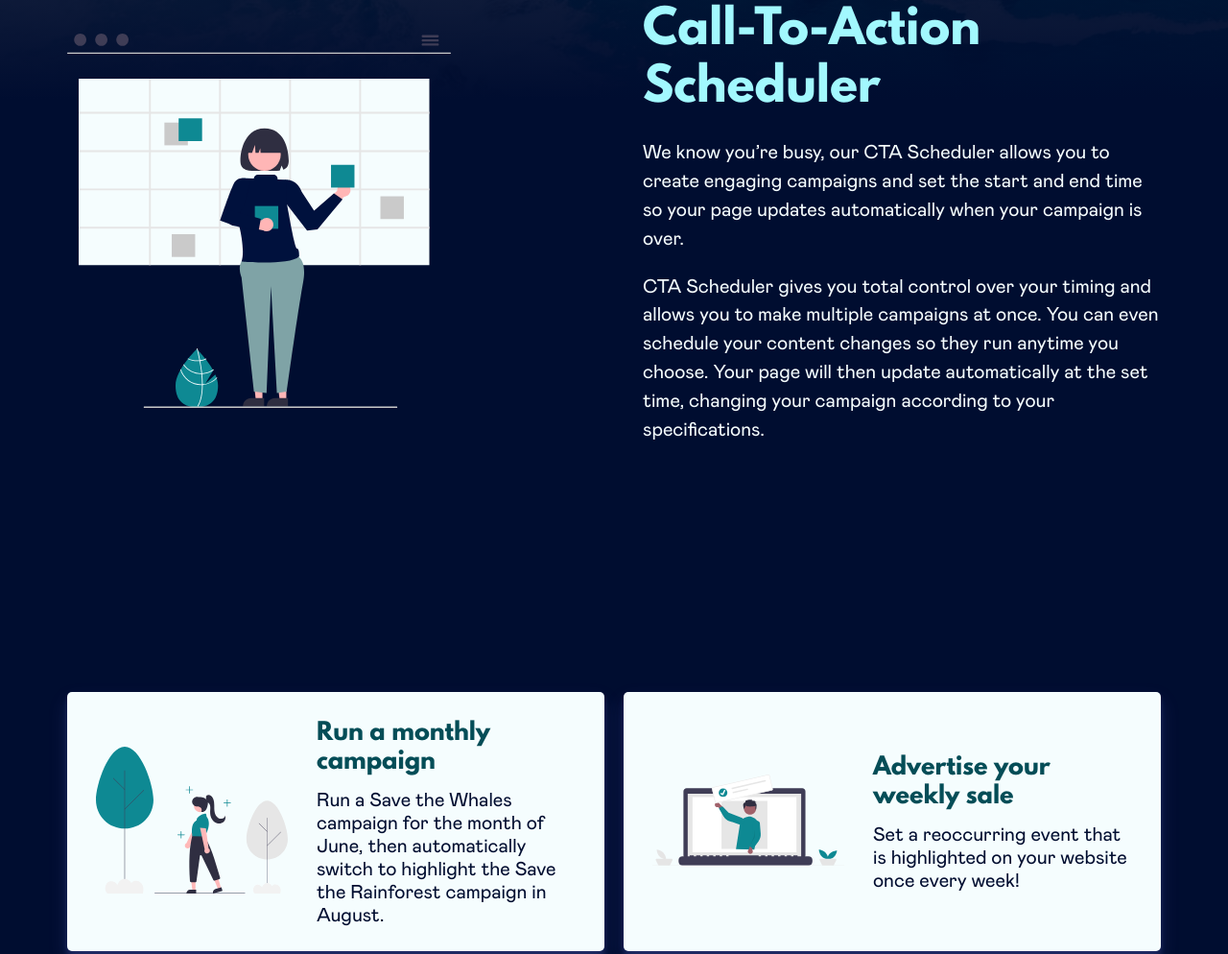
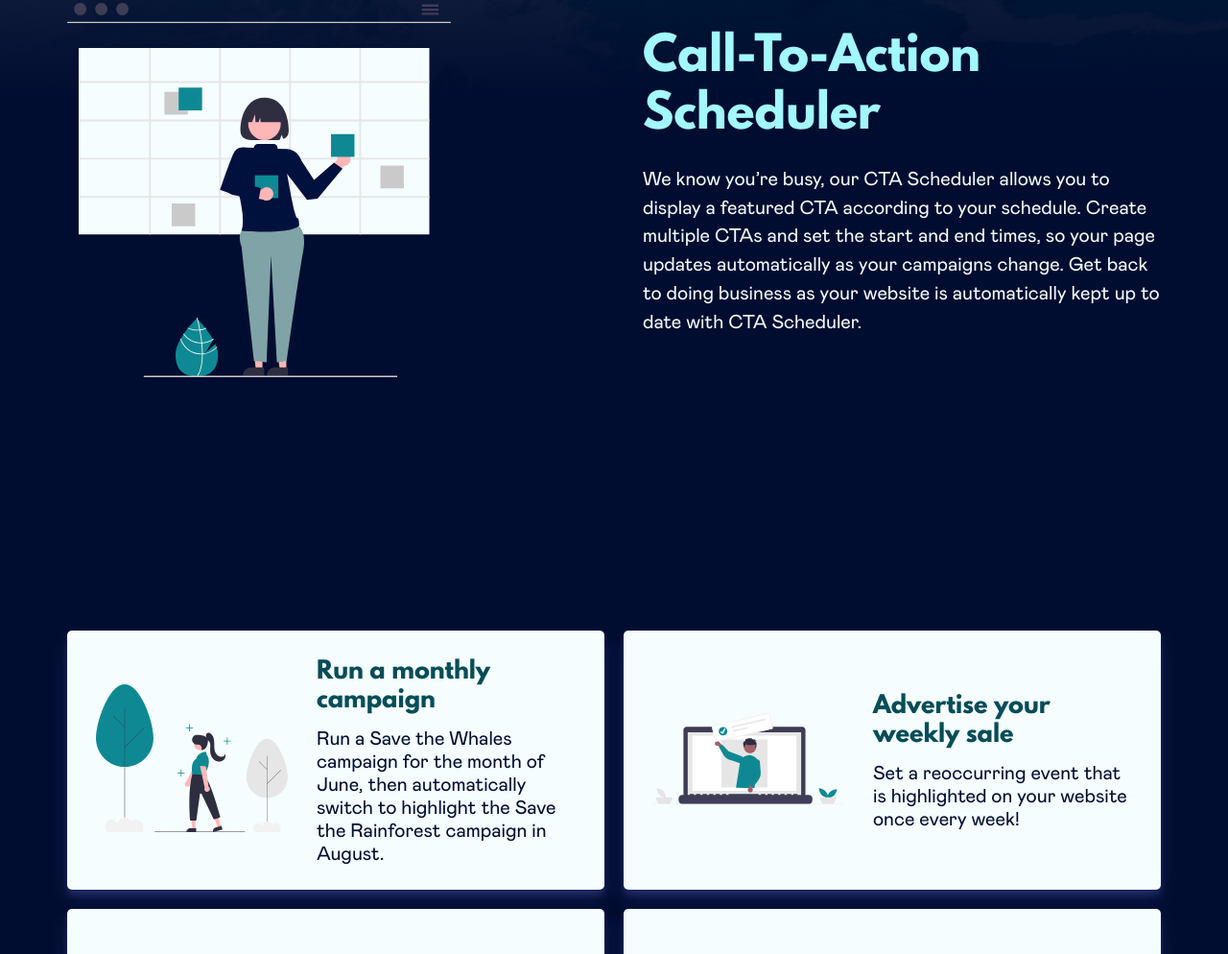
Before and after one commit to jbcortez/oceanapps, a Gatsby site: page / in a window 1280 px wide. Shown: the part 796-1790 px from the top of the page at 96% size. Built offline with nearby package versions, Linux system fonts and the light colour scheme; Gatsby itself is replaced by a stand-in of ours.

Commit message:
more content changes

```diff
--- a/src/sections/Demo.js
+++ b/src/sections/Demo.js
@@ -128,7 +128,7 @@ const Demo = ({ matches }) => {
               className='demo__event--card--icon'
             />
             <span className='demo__event--card--description'>
-              Your CTA will now change automatically at the scheduled time
+              Your CTA will now display automatically at the scheduled time
             </span>
           </div>
         </div>
--- a/src/sections/Products.js
+++ b/src/sections/Products.js
@@ -16,16 +16,11 @@ const Products = ({ matches }) => {
           <div className='products__right-col'>
             <h3 className='products__headline'>Call-To-Action Scheduler</h3>
             <p className='products__text products__text--1'>
-              We know you’re busy, our CTA Scheduler allows you to create
-              engaging campaigns and set the start and end time so your page
-              updates automatically when your campaign is over.
-            </p>
-            <p className='products__text products__text--2'>
-              CTA Scheduler gives you total control over your timing and allows
-              you to make multiple campaigns at once. You can even schedule your
-              content changes so they run anytime you choose. Your page will
-              then update automatically at the set time, changing your campaign
-              according to your specifications.
+              We know you’re busy, our CTA Scheduler allows you to display a
+              featured CTA according to your schedule. Create multiple CTAs and
+              set the start and end times, so your page updates automatically as
+              your campaigns change. Get back to doing business as your website
+              is automatically kept up to date with CTA Scheduler.
             </p>
           </div>
         </>
@@ -40,16 +35,11 @@ const Products = ({ matches }) => {
           </div>
 
           <p className='products__text products__text--1'>
-            We know you’re busy, our CTA Scheduler allows you to create engaging
-            campaigns and set the start and end time so your page updates
-            automatically when your campaign is over.
-          </p>
-          <p className='products__text products__text--2'>
-            CTA Scheduler gives you total control over your timing and allows
-            you to make multiple campaigns at once. You can even schedule your
-            content changes so they run anytime you choose. Your page will then
-            update automatically at the set time, changing your campaign
-            according to your specifications.
+            We know you’re busy, our CTA Scheduler allows you to display a
+            featured CTA according to your schedule. Create multiple CTAs and
+            set the start and end times, so your page updates automatically as
+            your campaigns change. Get back to doing business as your website is
+            automatically kept up to date with CTA Scheduler.
           </p>
         </>
       )}
```
